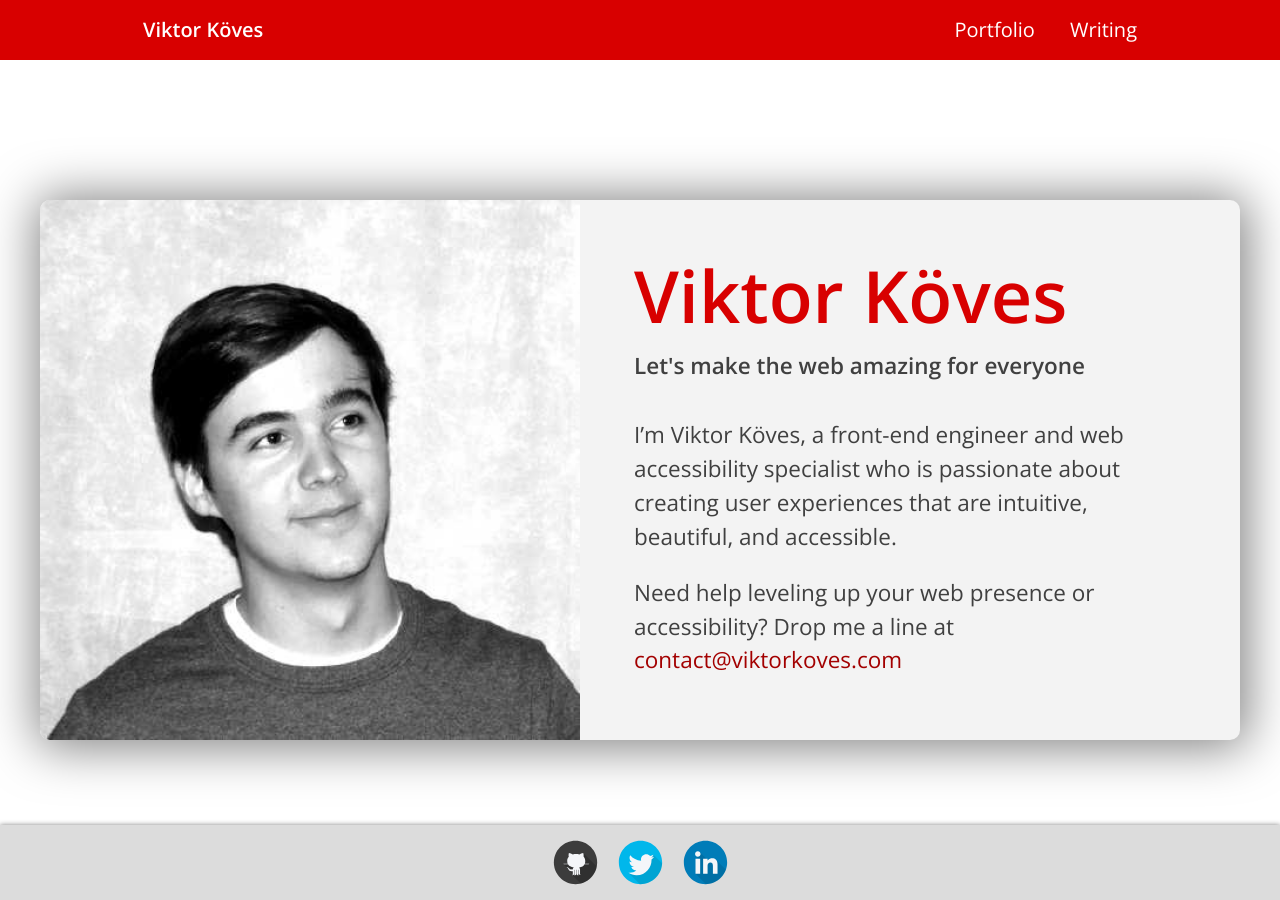
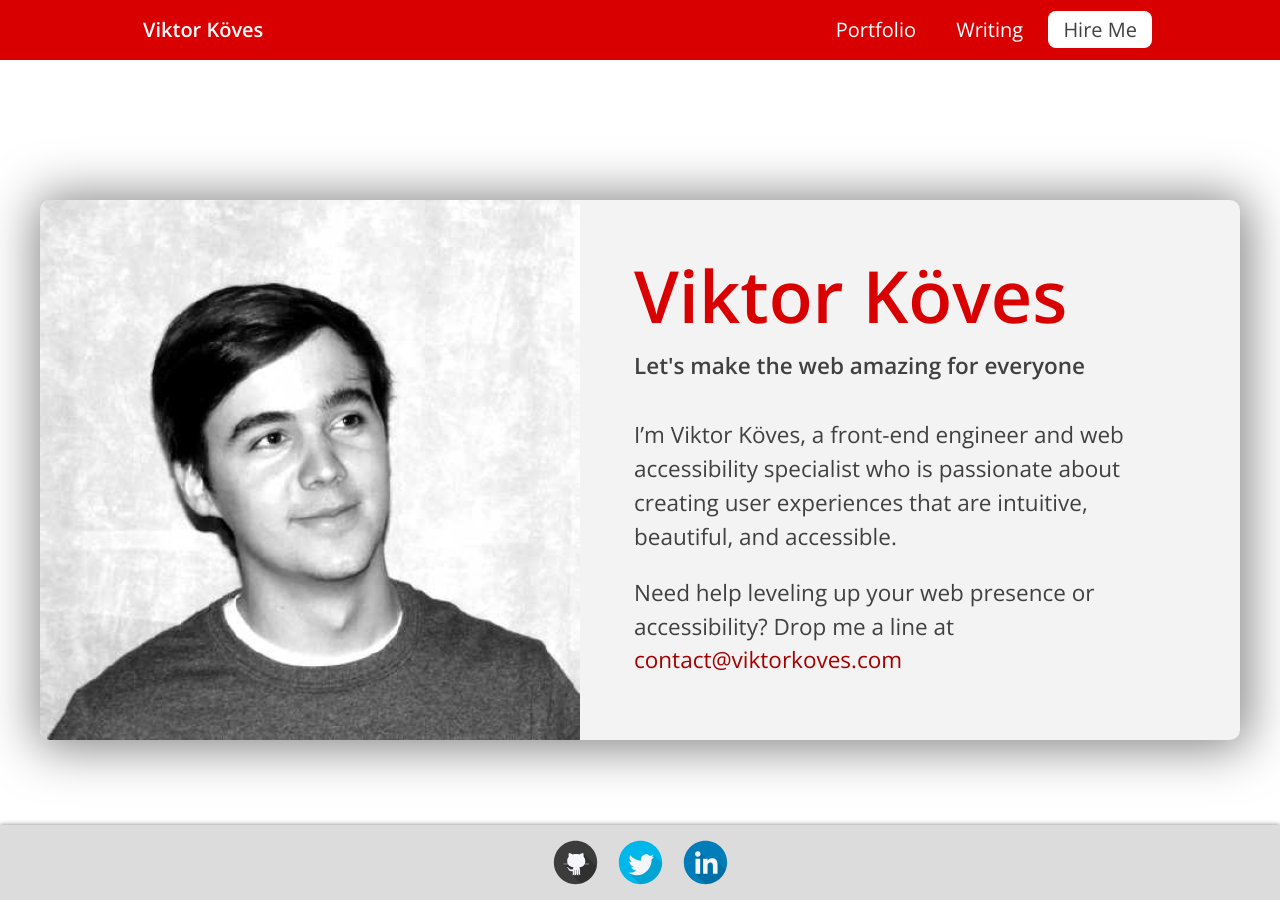
Before and after one commit to vkoves/vkoves.github.io, a Jekyll site: the page built from index.html, in a window 1280 px wide. Built offline with Jekyll 4.4.1, drawn with Linux system fonts in a browser that asks for light colours.

Commit message:
Added empty Hire Me page with header link

```diff
--- a/_includes/header.html
+++ b/_includes/header.html
@@ -16,6 +16,9 @@
       <li>
         <a href="/writing" class="local-link">Writing</a>
       </li>
+      <li>
+        <a href="/hire-me" class="local-link hire-me">Hire Me</a>
+      </li>
     </ul>
   </nav>
 </header>
--- a/_sass/_header.scss
+++ b/_sass/_header.scss
@@ -38,7 +38,7 @@ $header-mob-height: 72px;
 
   &, &:hover, &:focus { text-decoration: none; }
 
-  &:hover, &:focus {
+  &:hover, &:focus, &.hire-me {
     color: $dark-grey;
     background-color: $white;
   }
@@ -52,6 +52,8 @@ $header-mob-height: 72px;
 }
 
 .header-buttons { float: right; }
+
+.header-buttons li + li { margin-left: 5px; }
 
 .menu-btn {
   display: none;
--- /dev/null
+++ b/css/pages/hire-me.scss
@@ -0,0 +1,2 @@
+---
+---
```
Also changed, not shown: hire-me.html (added, +7 -0 lines).
